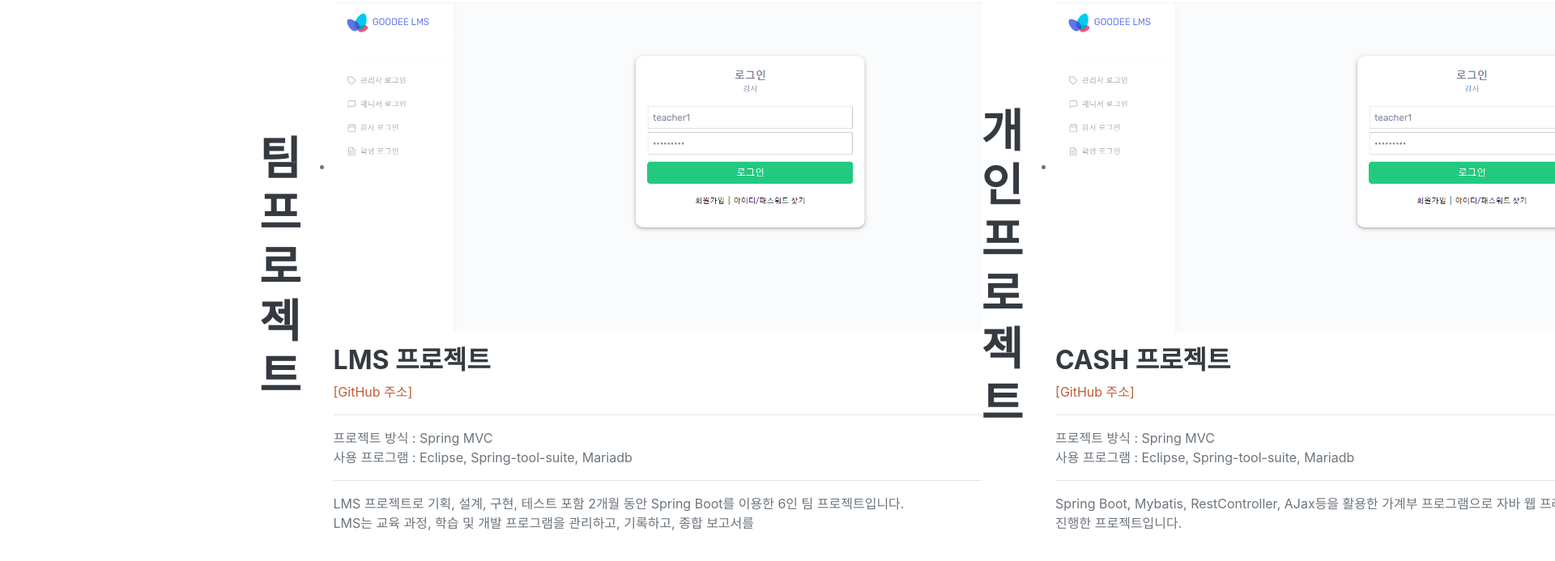
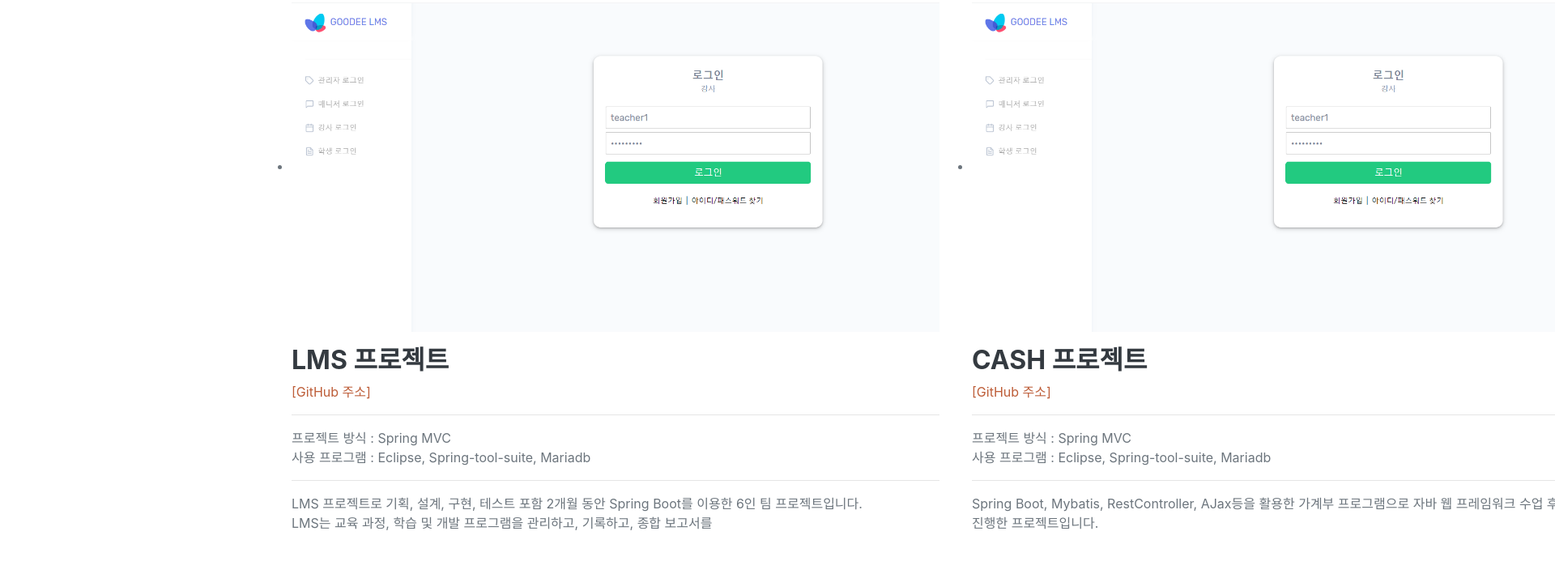
Before and after one commit to YHo141/YHo141.github.io, a website: page dist/index.html in a window 1280 px wide. Shown: the part 878-1571 px from the top of the page at 81% size, 1920 px wide, since content can reach past the window. Drawn offline with nearby package versions, Linux system fonts and the light colour scheme; a web font is replaced by a local one.

Commit message:
프로젝트 헤드 삭제

```diff
--- a/dist/index.html
+++ b/dist/index.html
@@ -52,10 +52,6 @@
             <hr class="m-0" />
             <!-- 프로젝트 -->
             <section class="resume-section" id="project">
-                <header>
-                    <h2>팀 프로젝트</h2>
-                    <p></p>
-                </header>
                 <!-- LMS 프로젝트 -->
                 <div>
                     <ul class="statistics">
@@ -79,10 +75,6 @@
                         </li>
                     </ul>
                 </div>
-                <header>
-                    <h2>개인 프로젝트</h2>
-                    <p></p>
-                </header>
                     <!-- cash 프로젝트 -->
                 <div>
                     <ul class="statistics">
```
